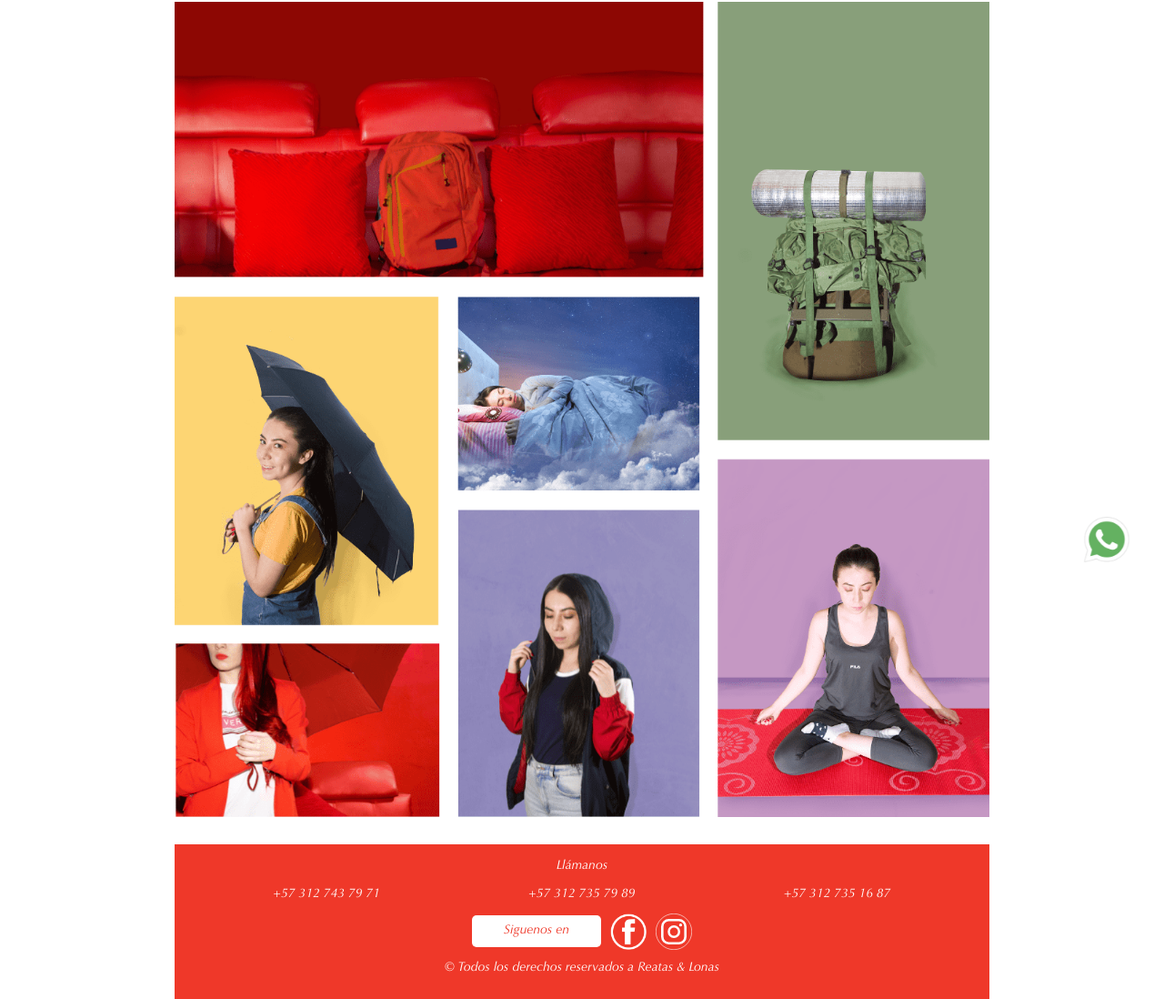
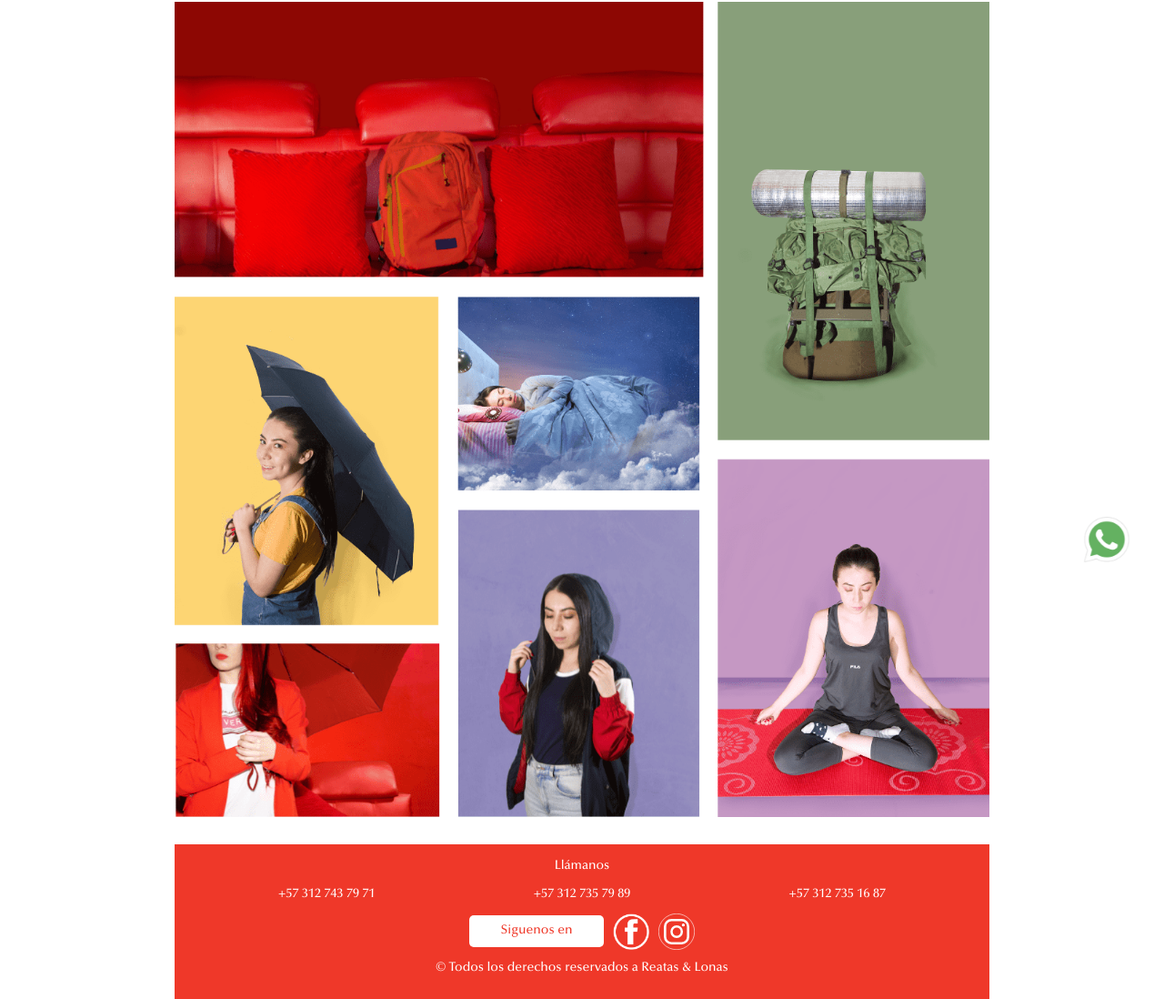
Before and after one commit to royne/ropes, a Next.js app: page / in a window 1280 px wide. Shown: the part 158-1256 px from the top of the page at 91% size. Built offline with nearby package versions, Linux system fonts and the light colour scheme; no server answers.

Commit message:
change font

```diff
--- a/styles/globals.css
+++ b/styles/globals.css
@@ -4,5 +4,5 @@
 }
 @font-face {
   font-family: 'Baskerville-Regular';
-  src: url('../public/fonts/Optima/OptimaLTPro-Italic.otf');
+  src: url('../public/fonts/Optima/OptimaLTPro-Medium.otf');
 }
```
